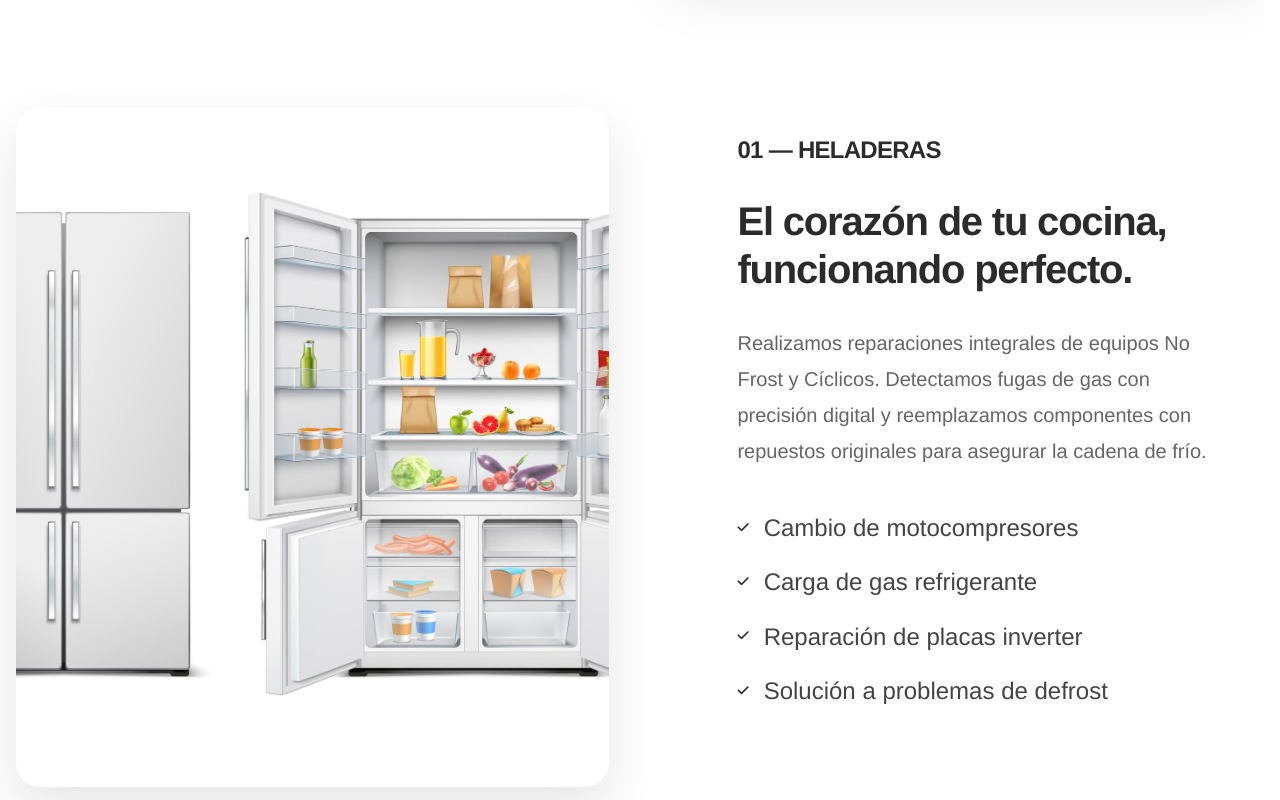
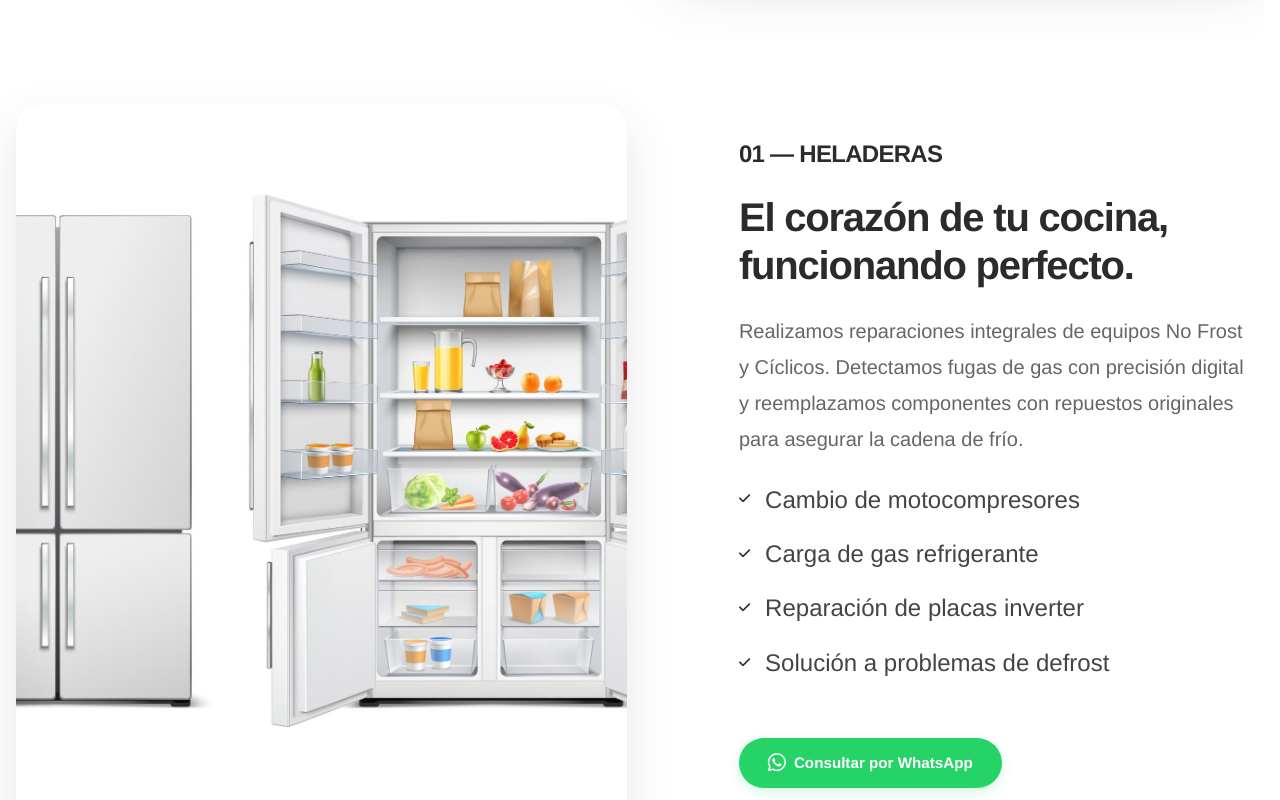
Before and after one commit to pablot95/serviciotecnico, a plain HTML site: page index.html in a window 1280 px wide. Shown: the part 760-1560 px from the top of the page. Drawn offline with Linux system fonts and the light colour scheme.

Commit message:
boton wsp

```diff
--- a/index.html
+++ b/index.html
@@ -52,6 +52,7 @@
                     <li><i class="fas fa-check"></i> Reparación de placas inverter</li>
                     <li><i class="fas fa-check"></i> Solución a problemas de defrost</li>
                 </ul>
+                <a href="https://wa.me/5491124648270" class="btn-whatsapp" target="_blank"><i class="fab fa-whatsapp"></i> Consultar por WhatsApp</a>
             </div>
             <div class="showcase-image">
                 <!-- Foto moderna de cocina/heladera -->
@@ -74,6 +75,7 @@
                     <li><i class="fas fa-check"></i> Reparación de bombas de desagote</li>
                     <li><i class="fas fa-check"></i> Fallas de plaquetas electrónicas</li>
                 </ul>
+                <a href="https://wa.me/5491124648270" class="btn-whatsapp" target="_blank"><i class="fab fa-whatsapp"></i> Consultar por WhatsApp</a>
             </div>
 
         </div>
@@ -89,6 +91,7 @@
                     <li><i class="fas fa-check"></i> Reparación de tensores y correas</li>
                     <li><i class="fas fa-check"></i> Limpieza de ductos de aire</li>
                 </ul>
+                <a href="https://wa.me/5491124648270" class="btn-whatsapp" target="_blank"><i class="fab fa-whatsapp"></i> Consultar por WhatsApp</a>
             </div>
             <div class="showcase-image">
                 <!-- Foto de secarropas -->
@@ -111,6 +114,7 @@
                     <li><i class="fas fa-check"></i> Reparación de resistencias calefactoras</li>
                     <li><i class="fas fa-check"></i> Solución a códigos de error complejos</li>
                 </ul>
+                <a href="https://wa.me/5491124648270" class="btn-whatsapp" target="_blank"><i class="fab fa-whatsapp"></i> Consultar por WhatsApp</a>
             </div>
         </div>
 
@@ -125,6 +129,7 @@
                     <li><i class="fas fa-check"></i> Detección de micro-fugas de gas</li>
                     <li><i class="fas fa-check"></i> Limpieza profunda de filtros y turbinas</li>
                 </ul>
+                <a href="https://wa.me/5491124648270" class="btn-whatsapp" target="_blank"><i class="fab fa-whatsapp"></i> Consultar por WhatsApp</a>
             </div>
             <div class="showcase-image">
                 <!-- Foto de aire acondicionado en ambiente moderno -->
--- a/styles.css
+++ b/styles.css
@@ -241,28 +241,28 @@ header {
 
 .showcase-text {
     flex: 1;
-    padding: 2rem;
+    padding: 1rem;
 }
 
 .showcase-text h2 {
     font-size: 2.5rem;
-    margin-bottom: 2rem;
+    margin-bottom: 1.5rem;
 }
 .showcase-text h3 {
     font-size: 1.5rem;
-    margin-bottom: 2rem;
+    margin-bottom: 1.5rem;
 }
 
 .showcase-text p {
     font-size: 1.25rem;
     color: var(--text-muted);
-    margin-bottom: 2.5rem;
+    margin-bottom: 1.5rem;
     line-height: 1.8;
 }
 
 .showcase-text ul {
     list-style: none;
-    margin-bottom: 3rem;
+    margin-bottom: 1.5rem;
     display: grid;
     grid-template-columns: 1fr;
     gap: 1rem;
@@ -283,7 +283,7 @@ header {
 
 .showcase-image {
     flex: 1.2;
-    height: 85vh;
+    height: 90vh;
     background-color: #f0f0f0;
     overflow: hidden;
     position: relative;
@@ -369,6 +369,33 @@ header {
 
 .submit-btn:hover {
     background: #000;
+}
+
+/* Botón WhatsApp */
+.btn-whatsapp {
+    display: inline-flex;
+    align-items: center;
+    gap: 0.5rem;
+    margin-top: 2rem;
+    background-color: #25D366;
+    color: white;
+    padding: 0.8rem 1.8rem;
+    border-radius: 50px;
+    font-weight: 600;
+    text-decoration: none;
+    transition: transform 0.3s ease, background-color 0.3s ease;
+    font-size: 0.95rem;
+    box-shadow: 0 4px 12px rgba(37, 211, 102, 0.2);
+}
+
+.btn-whatsapp:hover {
+    background-color: #128c7e;
+    transform: translateY(-2px);
+    box-shadow: 0 6px 16px rgba(37, 211, 102, 0.3);
+}
+
+.btn-whatsapp i {
+    font-size: 1.3rem;
 }
 
 /* Footer limpio */
```
